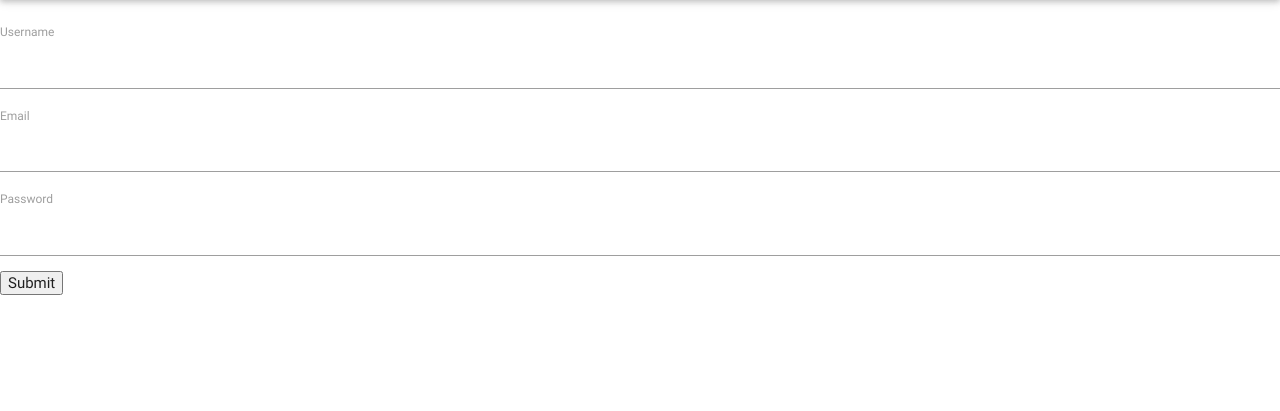
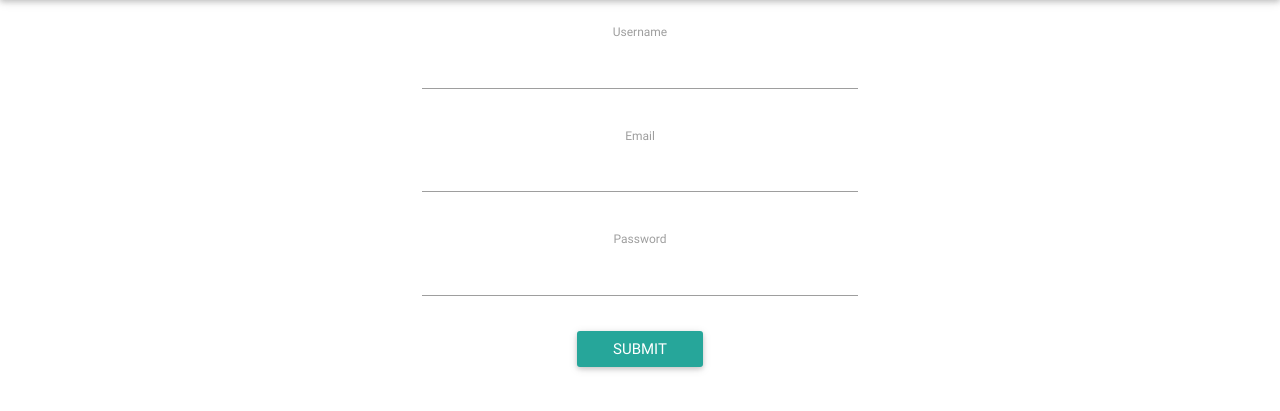
Before and after one commit to ziros94/sublet, a Django app: page /sublet/register/ in a window 1280 px wide. Shown: the part 64-475 px from the top of the page. Run offline with Django 3.2, Linux system fonts and the light colour scheme.

Commit message:
updated regression.py

```diff
--- a/sublet/app/templates/app/register.html
+++ b/sublet/app/templates/app/register.html
@@ -3,15 +3,31 @@
     {% if user.is_authenticated %}
         <p>You have already registered, {{ user.username }}</p>
     {% else %}
+    <div class="container center">
         <form method="post" action="{% url 'app:register' %}">
         {% csrf_token %}
+            <div class="row">
+                <div class="offset-s3 col s6">
                     <label for="username">Username</label>
                     <input type="text" name="username" id="username" />
+                </div>
+            </div>
+            <div class="row">
+                <div class="offset-s3 col s6">
                     <label for="email">Email</label>
                     <input type="email" name="email" id="email" />
+                </div>
+            </div>
+            <div class="row">
+                <div class="offset-s3 col s6">
                     <label for="password">Password</label>
                     <input type="password" name="password" id="password" />
-        <input type="submit" />
+                </div>
+            </div>
+
+            <input type="submit" class="waves-effect waves-light btn"/>
         </form>
+    </div>
+
     {% endif %}
 {% endblock %}
```
Also changed, not shown: sublet/app/templates/app/login.html (+2 -7 lines), sublet/authsess_db.sqlite3, sublet/db2.sqlite3. Lines whose indentation alone changed are shown as unchanged.
